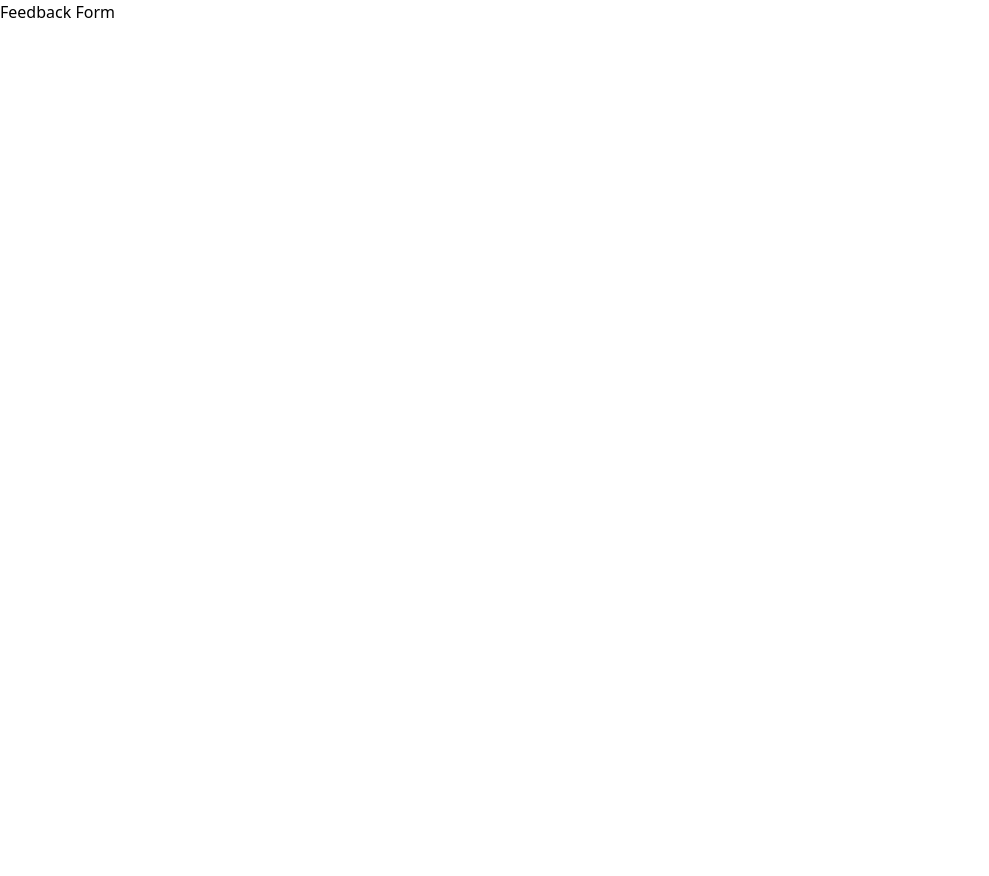
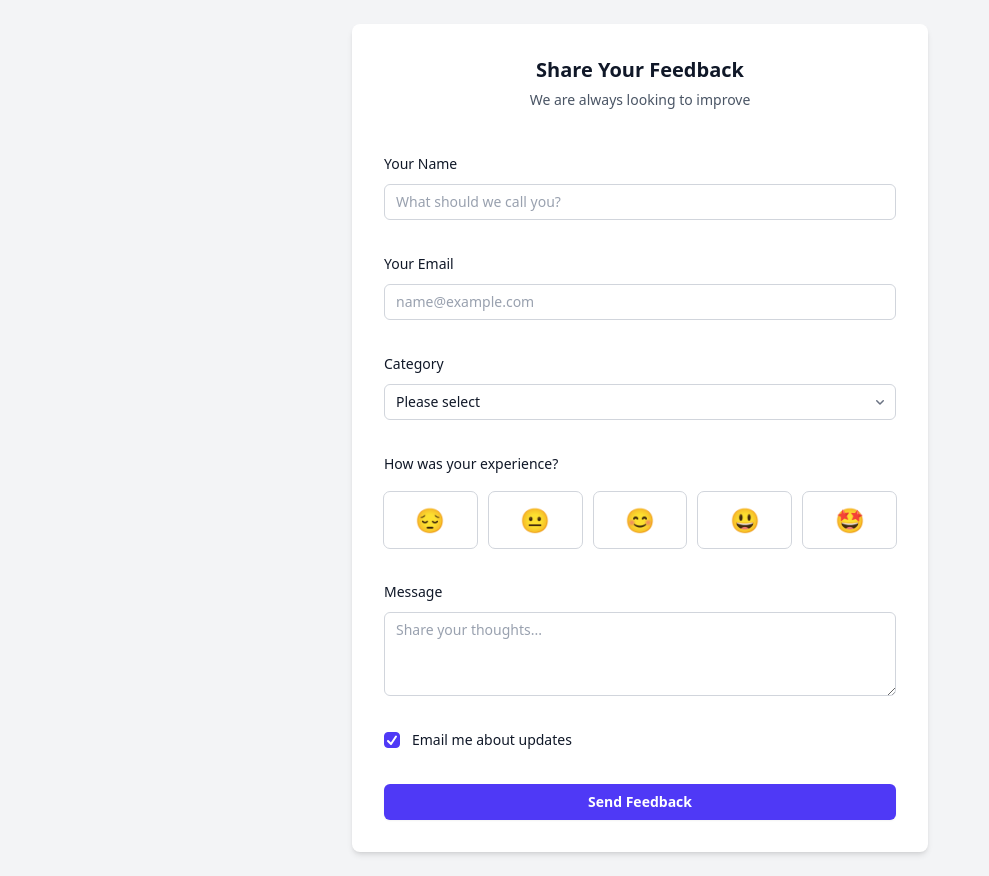
Before and after one commit to the-app-artisan/vue3-feedback-form, a Vue app: page / in a window 1280 px wide. Shown: the whole page, without its empty margins (0-989 px from the left). Before the commit the page ends 800 px from the top, so only its background shows below. Built offline with nearby package versions, Linux system fonts and the light colour scheme.

Commit message:
Add form markup

```diff
--- a/package.json
+++ b/package.json
@@ -9,6 +9,7 @@
     "preview": "vite preview"
   },
   "dependencies": {
+    "@heroicons/vue": "^2.2.0",
     "@tailwindcss/vite": "^4.1.18",
     "tailwindcss": "^4.1.18",
     "vue": "^3.5.24"
--- a/src/App.vue
+++ b/src/App.vue
@@ -3,5 +3,11 @@ import FeedbackForm from './components/FeedbackForm.vue';
 </script>
 
 <template>
-  <FeedbackForm />
+  <div
+    class="min-h-screen flex flex-col items-center justify-center p-6 bg-gray-100"
+  >
+    <div class="w-full max-w-xl mx-auto">
+      <FeedbackForm />
+    </div>
+  </div>
 </template>
--- a/src/components/FeedbackForm.vue
+++ b/src/components/FeedbackForm.vue
@@ -1,3 +1,233 @@
+<script setup>
+import { ChevronDownIcon } from '@heroicons/vue/16/solid';
+</script>
+
 <template>
-  <h2>Feedback Form</h2>
+  <form class="bg-white p-8 rounded-lg shadow-md">
+    <h2 class="text-xl text-center font-semibold text-gray-900">
+      Share Your Feedback
+    </h2>
+    <p class="mt-1 text-sm/6 text-center text-gray-600">
+      We are always looking to improve
+    </p>
+
+    <div class="mt-10 grid grid-cols-1 gap-x-6 gap-y-8 sm:grid-cols-6">
+      <!-- Name -->
+      <div class="col-span-full">
+        <label for="name" class="block text-sm/6 font-medium text-gray-900"
+          >Your Name</label
+        >
+        <div class="mt-2">
+          <input
+            type="text"
+            name="name"
+            id="name"
+            autocomplete="name"
+            class="block w-full rounded-md bg-white px-3 py-1.5 text-base text-gray-900 outline-1 -outline-offset-1 outline-gray-300 placeholder:text-gray-400 focus:outline-2 focus:-outline-offset-2 focus:outline-indigo-600 sm:text-sm/6"
+            placeholder="What should we call you?"
+          />
+        </div>
+      </div>
+
+      <!-- Email -->
+      <div class="col-span-full">
+        <label for="email" class="block text-sm/6 font-medium text-gray-900"
+          >Your Email</label
+        >
+        <div class="mt-2">
+          <input
+            id="email"
+            name="email"
+            type="email"
+            autocomplete="email"
+            class="block w-full rounded-md bg-white px-3 py-1.5 text-base text-gray-900 outline-1 -outline-offset-1 outline-gray-300 placeholder:text-gray-400 focus:outline-2 focus:-outline-offset-2 focus:outline-indigo-600 sm:text-sm/6"
+            placeholder="name@example.com"
+          />
+        </div>
+      </div>
+
+      <!-- Category -->
+      <div class="col-span-full">
+        <label for="category" class="block text-sm/6 font-medium text-gray-900"
+          >Category</label
+        >
+        <div class="mt-2 grid grid-cols-1">
+          <select
+            id="category"
+            name="category"
+            autocomplete="category-name"
+            class="col-start-1 row-start-1 w-full appearance-none rounded-md bg-white py-1.5 pr-8 pl-3 text-base text-gray-900 outline-1 -outline-offset-1 outline-gray-300 focus:outline-2 focus:-outline-offset-2 focus:outline-indigo-600 sm:text-sm/6"
+          >
+            <option value="">Please select</option>
+            <option value="bug">Bug Report</option>
+            <option value="feature">Feature Request</option>
+            <option value="improvement">Improvement</option>
+            <option value="other">Other</option>
+          </select>
+          <ChevronDownIcon
+            class="pointer-events-none col-start-1 row-start-1 mr-2 size-5 self-center justify-self-end text-gray-500 sm:size-4"
+            aria-hidden="true"
+          />
+        </div>
+      </div>
+
+      <!-- Rating -->
+      <div class="col-span-full">
+        <fieldset>
+          <legend class="text-sm/6 font-medium text-gray-900">
+            How was your experience?
+          </legend>
+          <div class="mt-4 grid grid-cols-1 sm:grid-cols-5 gap-3">
+            <!-- 1 -->
+            <div>
+              <input
+                id="rating-1"
+                name="rating"
+                type="radio"
+                value="1"
+                class="sr-only peer"
+              />
+              <label
+                for="rating-1"
+                class="flex items-center justify-center outline-1 outline-gray-300 p-3 rounded-md text-2xl transition-all hover:scale-110 hover:outline-indigo-600 peer-checked:outline-indigo-600 peer-checked:outline-2"
+                >😔</label
+              >
+            </div>
+
+            <!-- 2 -->
+            <div>
+              <input
+                id="rating-2"
+                name="rating"
+                type="radio"
+                value="2"
+                class="sr-only peer"
+              />
+              <label
+                for="rating-2"
+                class="flex items-center justify-center outline-1 outline-gray-300 p-3 rounded-md text-2xl transition-all hover:scale-110 hover:outline-indigo-600 peer-checked:outline-indigo-600 peer-checked:outline-2"
+                >😐</label
+              >
+            </div>
+
+            <!-- 3 -->
+            <div>
+              <input
+                id="rating-3"
+                name="rating"
+                type="radio"
+                value="3"
+                class="sr-only peer"
+              />
+              <label
+                for="rating-3"
+                class="flex items-center justify-center outline-1 outline-gray-300 p-3 rounded-md text-2xl transition-all hover:scale-110 hover:outline-indigo-600 peer-checked:outline-indigo-600 peer-checked:outline-2"
+                >😊</label
+              >
+            </div>
+
+            <!-- 4 -->
+            <div>
+              <input
+                id="rating-4"
+                name="rating"
+                type="radio"
+                value="4"
+                class="sr-only peer"
+              />
+              <label
+                for="rating-4"
+                class="flex items-center justify-center outline-1 outline-gray-300 p-3 rounded-md text-2xl transition-all hover:scale-110 hover:outline-indigo-600 peer-checked:outline-indigo-600 peer-checked:outline-2"
+                >😃</label
+              >
+            </div>
+
+            <!-- 5 -->
+            <div>
+              <input
+                id="rating-5"
+                name="rating"
+                type="radio"
+                value="5"
+                class="sr-only peer"
+              />
+              <label
+                for="rating-5"
+                class="flex items-center justify-center outline-1 outline-gray-300 p-3 rounded-md text-2xl transition-all hover:scale-110 hover:outline-indigo-600 peer-checked:outline-indigo-600 peer-checked:outline-2"
+                >🤩</label
+              >
+            </div>
+          </div>
+        </fieldset>
+      </div>
+
+      <!-- Message -->
+      <div class="col-span-full">
+        <label for="message" class="block text-sm/6 font-medium text-gray-900"
+          >Message</label
+        >
+        <div class="mt-2">
+          <textarea
+            name="message"
+            id="message"
+            rows="3"
+            class="block w-full rounded-md bg-white px-3 py-1.5 text-base text-gray-900 outline-1 -outline-offset-1 outline-gray-300 placeholder:text-gray-400 focus:outline-2 focus:-outline-offset-2 focus:outline-indigo-600 sm:text-sm/6"
+            placeholder="Share your thoughts..."
+          ></textarea>
+        </div>
+      </div>
+
+      <!-- Notify -->
+      <div class="col-span-full space-y-6">
+        <div class="flex gap-3">
+          <div class="flex h-6 shrink-0 items-center">
+            <div class="group grid size-4 grid-cols-1">
+              <input
+                id="notify"
+                name="notify"
+                type="checkbox"
+                checked=""
+                class="col-start-1 row-start-1 appearance-none rounded-sm border border-gray-300 bg-white checked:border-indigo-600 checked:bg-indigo-600 indeterminate:border-indigo-600 indeterminate:bg-indigo-600 focus-visible:outline-2 focus-visible:outline-offset-2 focus-visible:outline-indigo-600 disabled:border-gray-300 disabled:bg-gray-100 disabled:checked:bg-gray-100 forced-colors:appearance-auto"
+              />
+              <svg
+                class="pointer-events-none col-start-1 row-start-1 size-3.5 self-center justify-self-center stroke-white group-has-disabled:stroke-gray-950/25"
+                viewBox="0 0 14 14"
+                fill="none"
+              >
+                <path
+                  class="opacity-0 group-has-checked:opacity-100"
+                  d="M3 8L6 11L11 3.5"
+                  stroke-width="2"
+                  stroke-linecap="round"
+                  stroke-linejoin="round"
+                />
+                <path
+                  class="opacity-0 group-has-indeterminate:opacity-100"
+                  d="M3 7H11"
+                  stroke-width="2"
+                  stroke-linecap="round"
+                  stroke-linejoin="round"
+                />
+              </svg>
+            </div>
+          </div>
+          <div class="text-sm/6">
+            <label for="notify" class="text-gray-900">
+              Email me about updates
+            </label>
+          </div>
+        </div>
+      </div>
+
+      <!-- Submit -->
+      <div class="col-span-full">
+        <button
+          type="submit"
+          class="w-full rounded-md bg-indigo-600 px-3 py-2 text-sm font-semibold text-white shadow-xs hover:bg-indigo-500 focus-visible:outline-2 focus-visible:outline-offset-2 focus-visible:outline-indigo-600"
+        >
+          Send Feedback
+        </button>
+      </div>
+    </div>
+  </form>
 </template>
```
Also changed, not shown: 1 other file (tests, documents, lock files or other folders).
